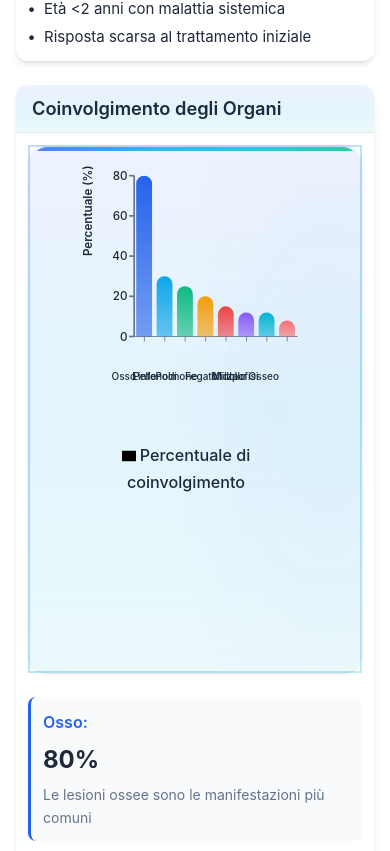
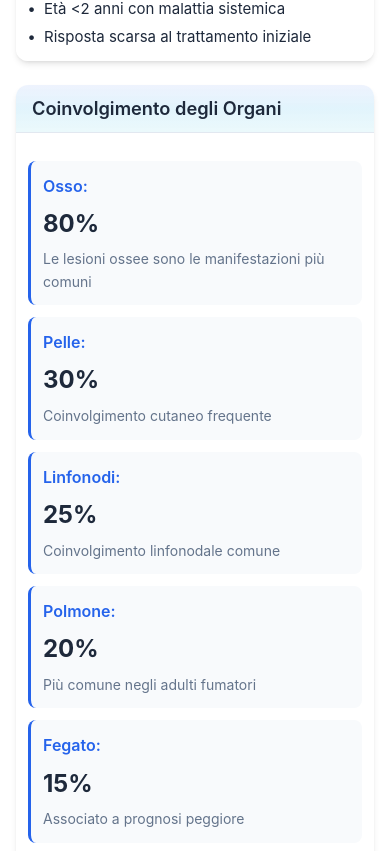
Before and after one commit to biagio-scaglia/biologia, a React (Vite) app: page /statistics in a window 390 px wide. Shown: the part 1412-2263 px from the top of the page. Built offline with nearby package versions, Linux system fonts and the light colour scheme.

Commit message:
Hide bar chart on mobile, optimize animations and performance

```diff
--- a/src/components/ICL/Statistics/Statistics.css
+++ b/src/components/ICL/Statistics/Statistics.css
@@ -141,6 +141,13 @@
   position: relative;
   overflow: visible;
   min-height: 400px;
+}
+
+/* Hide chart container on mobile */
+@media (max-width: 767px) {
+  .statistics-chart-container.statistics-chart-desktop {
+    display: none;
+  }
 }
 
 @media (min-width: 768px) {
@@ -669,52 +676,13 @@
     padding: var(--spacing-3);
   }
 
-  /* Mobile chart adjustments */
+  /* Hide bar chart on mobile - labels are too small */
   .statistics-bar-chart {
-    min-width: 600px;
-    height: 500px !important;
+    display: none !important;
   }
 
   .statistics-pie-chart {
     height: 340px !important;
-  }
-
-  /* X-axis labels on mobile - make them more visible */
-  .statistics-bar-chart .recharts-xAxis {
-    height: 180px !important;
-  }
-
-  .statistics-bar-chart .recharts-xAxis .recharts-cartesian-axis-tick {
-    font-size: 11px !important;
-  }
-
-  .statistics-bar-chart .recharts-xAxis .recharts-cartesian-axis-tick text {
-    transform: translate(-5px, 20px) !important;
-    text-anchor: end !important;
-    fill: var(--color-text) !important;
-    font-weight: 500 !important;
-  }
-
-  /* Ensure labels are visible with proper spacing */
-  .statistics-bar-chart .recharts-wrapper {
-    overflow: visible !important;
-  }
-
-  .statistics-bar-chart .recharts-surface {
-    overflow: visible !important;
-  }
-
-  .statistics-bar-chart .recharts-cartesian-axis {
-    overflow: visible !important;
-  }
-
-  .statistics-bar-chart .recharts-xAxis {
-    overflow: visible !important;
-  }
-
-  .statistics-bar-chart .recharts-xAxis .recharts-cartesian-axis-tick-value {
-    overflow: visible !important;
-    text-overflow: clip !important;
   }
 }
 
--- a/src/components/ICL/Statistics/Statistics.tsx
+++ b/src/components/ICL/Statistics/Statistics.tsx
@@ -3,7 +3,7 @@ import { motion } from 'framer-motion';
 import { Card } from '@/components/ui';
 import { Typewriter } from '@/components/shared/Typewriter';
 import { Map } from '@/components/shared';
-import { BarChart, Bar, PieChart, Pie, Cell, XAxis, YAxis, CartesianGrid, Tooltip, Legend, ResponsiveContainer, LabelList } from 'recharts';
+import { BarChart, Bar, PieChart, Pie, Cell, XAxis, YAxis, CartesianGrid, Tooltip, Legend, ResponsiveContainer } from 'recharts';
 import statisticsData from '@/assets/data/lch/statistics.json';
 import './Statistics.css';
 
@@ -141,10 +141,10 @@ export const Statistics: React.FC = () => {
           className="statistics-card-full"
           initial={{ opacity: 0, y: 20 }}
           animate={{ opacity: 1, y: 0 }}
-          transition={{ duration: 0.6, delay: 0.1 }}
+          transition={{ duration: 0.4, delay: 0.05 }}
         >
           <Card title="Coinvolgimento degli Organi" variant="elevated">
-            <div className="statistics-chart-container">
+            <div className="statistics-chart-container statistics-chart-desktop">
               <ResponsiveContainer width="100%" height={600} className="statistics-bar-chart">
                 <BarChart
                   data={organData}
@@ -188,7 +188,7 @@ export const Statistics: React.FC = () => {
                     name="Percentuale di coinvolgimento"
                     radius={[12, 12, 0, 0]}
                     animationBegin={0}
-                    animationDuration={600}
+                    animationDuration={400}
                     animationEasing="ease-out"
                     strokeWidth={2}
                     isAnimationActive={true}
@@ -216,7 +216,7 @@ export const Statistics: React.FC = () => {
           className="statistics-card-full"
           initial={{ opacity: 0, y: 20 }}
           animate={{ opacity: 1, y: 0 }}
-          transition={{ duration: 0.6, delay: 0.2 }}
+          transition={{ duration: 0.4, delay: 0.1 }}
         >
           <Card title="Prognosi" variant="elevated">
             <div className="statistics-prognosis">
@@ -322,7 +322,7 @@ export const Statistics: React.FC = () => {
           className="statistics-card-full"
           initial={{ opacity: 0, y: 20 }}
           animate={{ opacity: 1, y: 0 }}
-          transition={{ duration: 0.6, delay: 0.3 }}
+          transition={{ duration: 0.4, delay: 0.15 }}
         >
           <Card title="Recidive" variant="elevated">
             <div className="statistics-recurrence">
@@ -350,7 +350,7 @@ export const Statistics: React.FC = () => {
           className="statistics-card-full"
           initial={{ opacity: 0, y: 20 }}
           animate={{ opacity: 1, y: 0 }}
-          transition={{ duration: 0.6, delay: 0.4 }}
+          transition={{ duration: 0.4, delay: 0.2 }}
         >
           <Card title="Distribuzione Geografica" variant="elevated">
             <Map />
--- a/src/components/shared/Typewriter/Typewriter.tsx
+++ b/src/components/shared/Typewriter/Typewriter.tsx
@@ -58,7 +58,7 @@ export const Typewriter: React.FC<TypewriterProps> = ({
         return;
       }
 
-      // Type out text character by character
+      // Type out text character by character (optimized)
       const interval = setInterval(() => {
         setCurrentIndex((prevIndex) => {
           if (prevIndex < text.length) {
--- a/vite.config.ts
+++ b/vite.config.ts
@@ -22,8 +22,16 @@ export default defineConfig({
       },
     },
     chunkSizeWarningLimit: 1000,
+    minify: 'terser',
+    terserOptions: {
+      compress: {
+        drop_console: true,
+        drop_debugger: true,
+      },
+    },
   },
   optimizeDeps: {
     include: ['react', 'react-dom', 'react-router-dom'],
+    exclude: ['recharts'],
   },
 })
```
